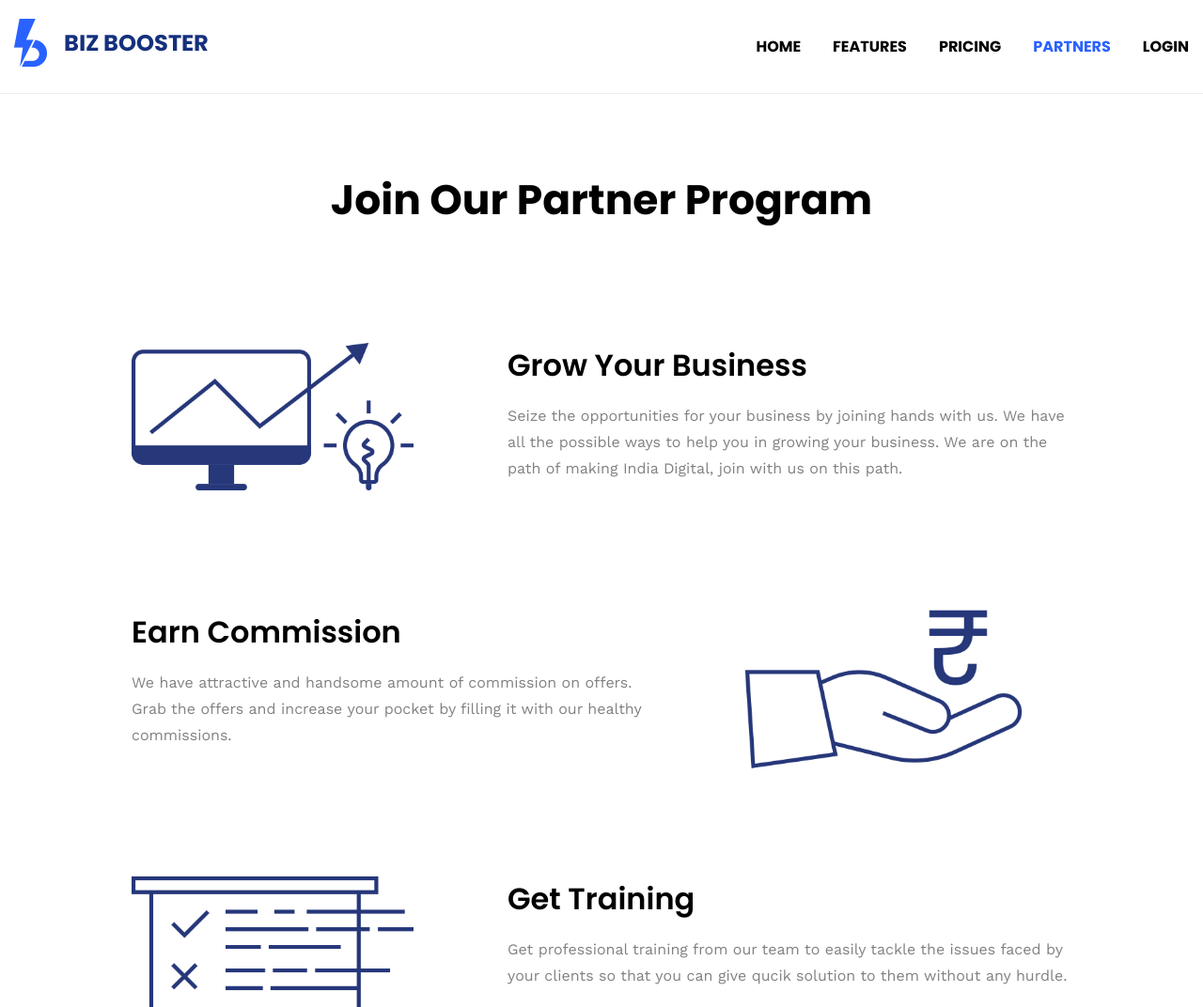
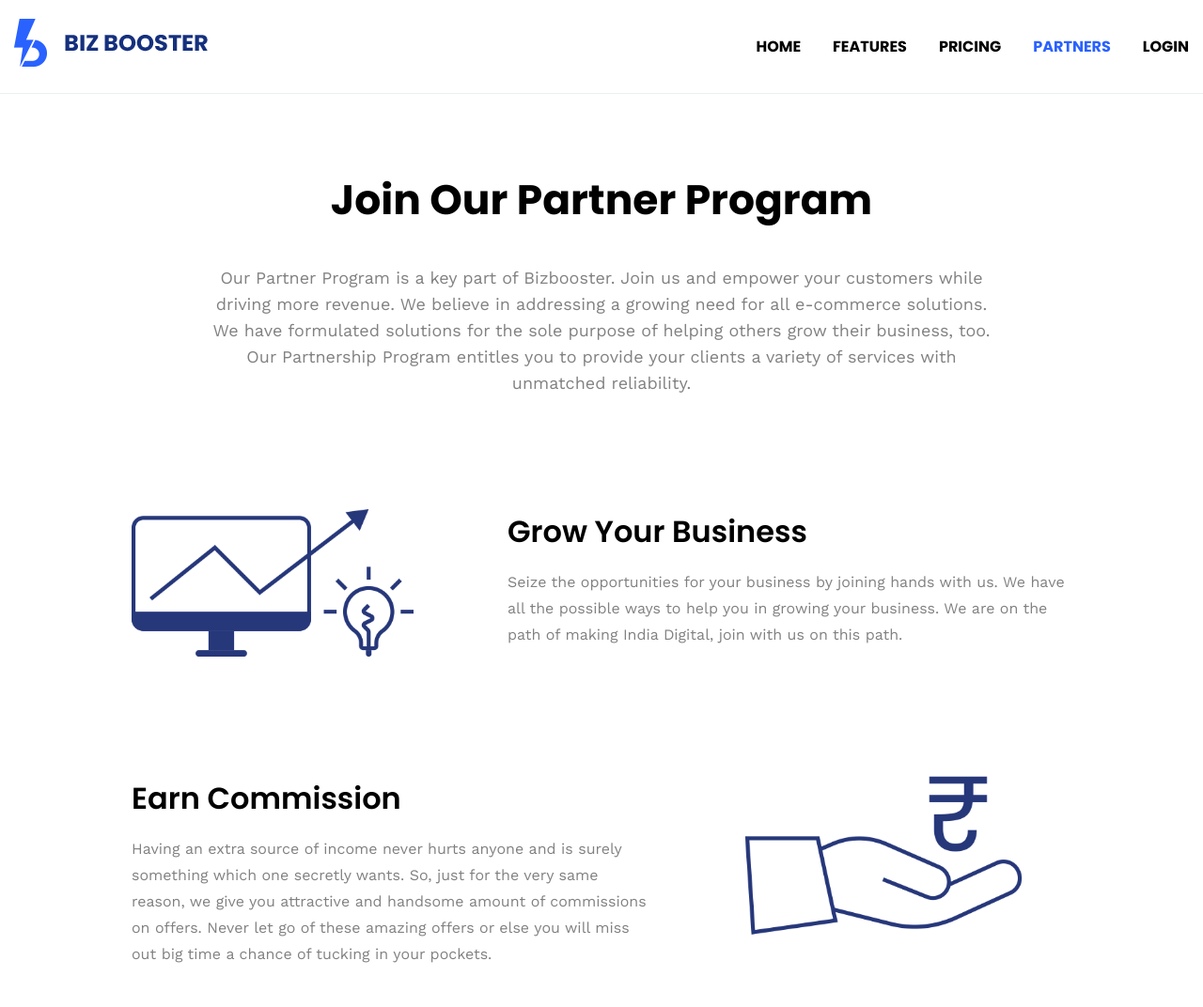
Before and after one commit to Aku17/website2, a website: page src/partners.html in a window 1280 px wide. Shown: the top 1072 px of the page at 94% size. Drawn offline with nearby package versions, Linux system fonts and the light colour scheme; files that its build step writes are made by us from their sources.

Commit message:
error-fix

```diff
--- a/src/partners.html
+++ b/src/partners.html
@@ -76,7 +76,7 @@
 
       <h2>Join Our Partner Program</h2>
 
-      <pOur Partner Program is a key part of Bizbooster. Join us and empower your customers while driving more revenue. We believe in addressing a growing need for all e-commerce solutions. We have formulated solutions for the sole purpose of helping others grow their business, too. Our Partnership Program entitles you to provide your clients a variety of services with unmatched reliability.</p>
+      <p>Our Partner Program is a key part of Bizbooster. Join us and empower your customers while driving more revenue. We believe in addressing a growing need for all e-commerce solutions. We have formulated solutions for the sole purpose of helping others grow their business, too. Our Partnership Program entitles you to provide your clients a variety of services with unmatched reliability.</p>
 
     </div>
 
@@ -110,7 +110,7 @@
 
         <h3>Earn Commission</h3>
 
-        <p>We have attractive and handsome amount of commission on offers. Grab the offers and increase your pocket by filling it with our healthy commissions.</p>
+        <p>Having an extra source of income never hurts anyone and is surely something which one secretly wants. So, just for the very same reason, we give you attractive and handsome amount of commissions on offers. Never let go of these amazing offers or else you will miss out big time a chance of tucking in your pockets.</p>
 
       </div>
 
```
